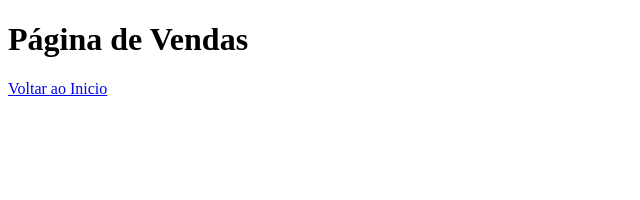
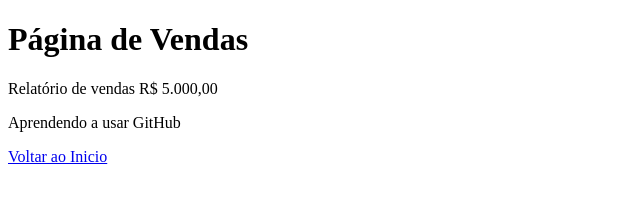
Before and after one commit to luizPedroniJr/testegit, a plain HTML site: page vendas.html in a window 1280 px wide. Shown: the whole page, without its empty margins (0-640 px from the left). Drawn offline with Linux system fonts and the light colour scheme.

Commit message:
Alterações página de vendas

```diff
--- a/vendas.html
+++ b/vendas.html
@@ -8,6 +8,8 @@
 </head>
 <body>
     <h1>Página de Vendas</h1>
+    <p>Relatório de vendas R$ 5.000,00</p>
+    <p>Aprendendo a usar GitHub</p>
     <a href="index.html">Voltar ao Inicio</a>
 </body>
 </html>
```
